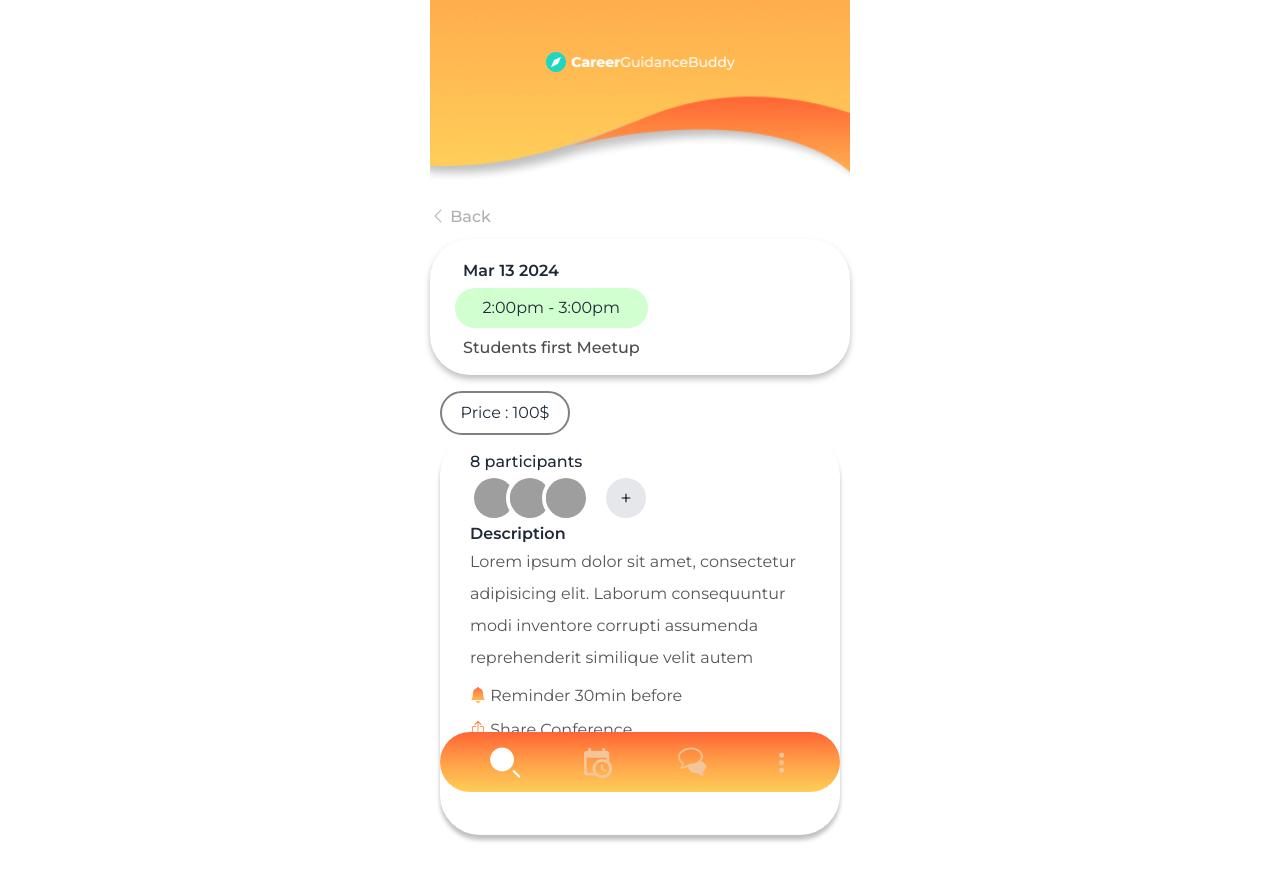
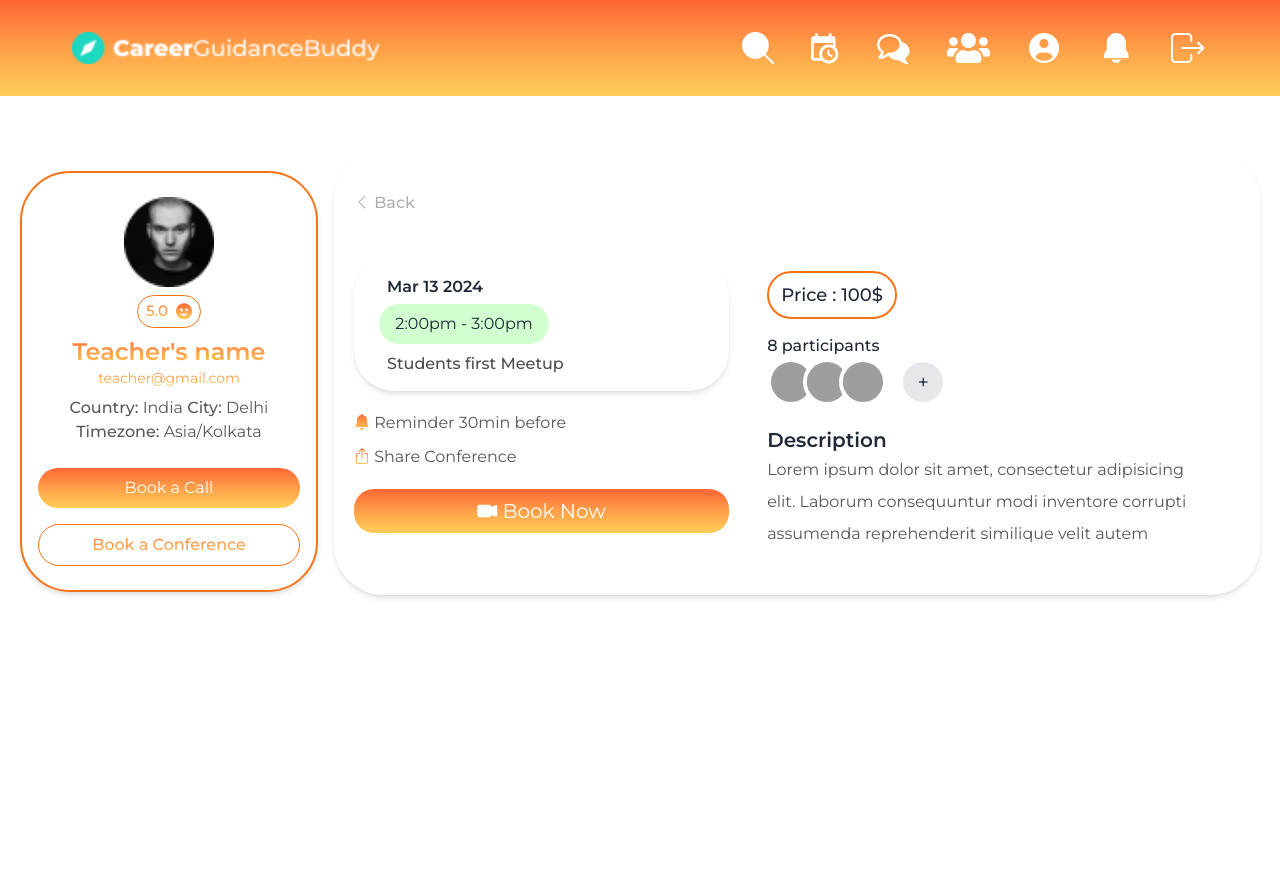
Before and after one commit to md-toybur-rahman/Student_Platform, a website: page conferenceDescription.html in a window 1280 px wide. After the commit the page ends 800 px from the top, so only its background shows below. Drawn offline with nearby package versions, Linux system fonts and the light colour scheme; grey boxes are pictures that could not be loaded.

Commit message:
completed conference description page

```diff
--- a/conferenceDescription.html
+++ b/conferenceDescription.html
@@ -1,5 +1,6 @@
 <!DOCTYPE html>
 <html lang="en" data-theme="light">
+
 <head>
   <meta charset="UTF-8" />
   <meta name="viewport" content="width=device-width, initial-scale=1.0" />
@@ -14,9 +15,11 @@
       bottom: 0;
       left: 50%;
       transform: translateX(-50%);
-      z-index: 1000; /* Adjust as needed */
+      z-index: 1000;
+      /* Adjust as needed */
     }
-    .time{
+
+    .time {
       background-color: #D1FFD0;
       width: 50%;
       padding: 8px;
@@ -25,15 +28,20 @@
       font-family:
         'Montserrat';
     }
+
     /* Hide scrollbar for Chrome, Safari, and Opera */
     .overflow-y-auto::-webkit-scrollbar {
       display: none;
     }
+
     /* Hide scrollbar for IE, Edge, and Firefox */
     .overflow-y-auto {
-        -ms-overflow-style: none; /* IE and Edge */
-        scrollbar-width: none; /* Firefox */
+      -ms-overflow-style: none;
+      /* IE and Edge */
+      scrollbar-width: none;
+      /* Firefox */
     }
+
     .card {
       display: flex;
       flex-direction: column;
@@ -48,8 +56,8 @@
       text-align: center;
       padding: 5px 0;
       border-radius: 20px;
-        margin-left: 13%;
     }
+
     .bell-icon {
       background: linear-gradient(180deg, #ff6535 0%, #ff9e48 48.9%, #ffce58 100%);
       color: transparent;
@@ -57,11 +65,13 @@
       background-clip: text;
 
     }
-    .date{
+
+    .date {
       font-weight: 600;
       margin: 0px 0px 5px 8px;
     }
-    .meeting-heading{
+
+    .meeting-heading {
       font-weight: 500;
       margin: 8px 0px 0px 8px;
       color: #4c4b4b;
@@ -71,29 +81,79 @@
   <script src="https://cdn.tailwindcss.com"></script>
 
 </head>
-  <body class="font-primary flex justify-center" data-theme="light">
-    <section>
-      <div>
+
+<body class="font-primary min-h-[100vh]" data-theme="light">
+  <section class="mb-20 sm:mb-0">
+    <nav class="hidden sm:flex items-center justify-center h-[96px] w-full bg-gradient px-5 lg:px-[72px]">
       <div
-          class="bg-contain bg-no-repeat w-full h-[280px] sm:mx-auto sm:w-full sm:max-w-md"
-          style="background-image: url('./img/background-2.png')"
-        >
+        class="w-full max-w-[1300px] mx-auto sm:flex flex-wrap md:gap-10 items-center justify-center lg:justify-between">
+        <div class="hidden lg:block">
+          <img class="w-[308px]" src="img/logo.png" alt="logo" />
+        </div>
+        <div class="flex items-center justify-center gap-8">
+          <img src="img/desktop_search_icon.png" alt="">
+          <img src="img/desktop_calander_icon.png" alt="">
+          <img src="img/desktop_chat_icon.png" alt="">
+          <img src="img/desktop_group_icon.png" alt="">
+          <img src="img/desktop_profile_icon.png" alt="">
+          <img src="img/desktop_notificaiton_icon.png" alt="">
+          <img src="img/desktop_logout_icon.png" alt="">
+        </div>
+      </div>
+    </nav>
+    <div class='sm:mx-auto sm:w-full sm:max-w-[1296px] sm:px-5'>
+      <div class="md:grid grid-cols-6 xl:grid-cols-8 gap-4 sm:min-h-[85vh] sm:py-[55px] justify-center">
+        <div class=" col-span-2 h-full min-h-full hidden sm:flex justify-center items-start pt-5 sm:pb-5 md:pb-0">
+          <div
+            class="sm:rounded-[50px] sm:shadow-md sm:border-2 w-full sm:h-fit sm:border-orange-500 sm:flex flex-col items-center justify-center sm:px-4 sm:py-6">
+            <div class="flex flex-col justify-center items-center mb-4">
+              <div class="w-[90px] h-[90px] rounded-full">
+                <img class="h-full w-full overflow-hidden" src="img/image.png" alt="" />
+              </div>
+              <div class="flex gap-2 justify-center items-center px-2 py-1 rounded-full border border-orange-500 mt-2">
+                <p class="font-medium text-[15px] text-gradient">
+                  5.0
+                </p>
+                <img src="img/rating-5.png" alt="" />
+              </div>
+              <h1 class="font-semibold text-2xl text-gradient text-center mt-2">Teacher's name</h1>
+              <p class="text-gradient text-sm font-normal">teacher@gmail.com</p>
+              <p class="text-[#585858] font-medium mt-2">Country: <span class="font-normal text-[#585858]">India</span> City:
+                <span class="font-normal text-[#585858]">Delhi</span>
+              </p>
+              <p class="text-[#585858] font-medium mb-2">Timezone: <span
+                  class="font-normal text-[#585858]">Asia/Kolkata</span></p>
+            </div>
+            <div class="flex flex-col gap-4 items-center justify-center sm:w-full px-8 sm:px-0">
+              <button class="mr-3 sm:mr-0 bg-gradient rounded-full text-white py-2 px-4 w-full">
+                Book a Call
+              </button>
+              <button
+                class="mr-3 sm:mr-0 border border-orange-500 font-medium text-gradient rounded-full text-white py-2 px-4 w-full">
+                Book a Conference
+              </button>
+            </div>
+          </div>
+        </div>
+        <div class="col-span-4 xl:col-span-6 sm:shadow-md rounded-[50px] md:p-5 h-fit">
+          <div class="sm:hidden bg-contain bg-cover bg-no-repeat w-full h-[280px] sm:mx-auto sm:w-full sm:max-w-md"
+            style="background-image: url('./img/background-2.png')">
             <div class="flex justify-center items-center pt-[52px]">
               <img class="w-[189px]" src="img/logo.png" alt="logo" />
             </div>
           </div>
-        <div style="display: flex; justify-content: left; align-items: center;gap:10rem;margin-top: -75px;  margin-bottom: 10px;">
-            <div style="color: #AFAFAF;" >
+          <div class="mt-[-30px] sm:mt-5 px-3 sm:px-0"
+            style="display: flex; justify-content: left; align-items: center;gap:10rem; margin-bottom: 10px;">
+            <div style="color: #AFAFAF;">
               <i class="bi bi-chevron-left"></i>
               <span style="font-weight: 500;">Back</span>
             </div>
 
           </div>
-        <div class="flex">
-            <div
-                class=" rounded-[40px]"
-                style="box-shadow: 0px 4px 6px 0px #00000040;width: 420px; padding: 20px 10px 15px 25px"
-              >
+          <div class="md:grid grid-cols-7 gap-2 md:mt-[40px] px-3 sm:px-0">
+            <div class="col-span-3 flex flex-col justify-center md:justify-start">
+              <div class=" rounded-[40px] w-full shadow-md"
+                style="padding: 20px 10px 15px 25px">
                 <div class="flex justify-between">
                   <div class="date">Mar 13 2024</div>
                   <!--<div class="edit" style="font-weight: 600; color: #AFAFAF;">Edit</div>-->
@@ -101,13 +161,32 @@
                 <div class="time">2:00pm - 3:00pm</div>
                 <div class="meeting-heading">Students first Meetup</div>
               </div>
+              <div class="hidden md:block mt-5">
+                <div style="margin-bottom: 10px;">
+                  <i class="bi bi-bell-fill bell-icon"></i>
+                  <span style="color: #565656;">Reminder 30min before</span>
+                </div>
+                <div style="margin-bottom: 10px;">
+                  <i class="bi bi-box-arrow-up bell-icon"></i>
+                  <span style="color: #565656;">Share Conference</span>
+                </div>
+                <div class="mt-5">
+                  <div class="join-button md:py-2 w-full md:text-xl">
+                    <i class="bi bi-camera-video-fill md:w-[20px]"></i>
+                    Book Now
+                  </div>
+                </div>
+              </div>
+            </div>
+            <div class="col-span-4 px-3 sm:px-0">
+              <div class="mt-4 md:ml-[30px] border-2 border-gray-500 sm:border-orange-500 sm:text-lg sm:font-medium"
+                style="width: 130px; border-radius: 30px; padding: 8px 5px;text-align: center;">
+                Price : 100$
               </div>
 
-        <div class="mt-4"  style="margin-left: 10px;border: 2px solid gray; width: 130px; border-radius: 30px; padding: 8px 5px;text-align: center;">
-            Price : 100$
-        </div>
-        <div  style=" height: 400px; width: 400px;margin-left: 10px; overflow-y: scroll;margin-bottom: 5rem;box-shadow: 0px 5px 4px 0px #00000040;padding: 15px 30px;" class="card rounded-[40px] overflow-y-auto">
-            <div >
+              <div style="overflow-y: scroll;;padding: 15px 30px;"
+                class="card rounded-[40px] overflow-y-auto h-fit w-full shadow-md sm:shadow-none">
+                <div>
                   <div style="font-weight: 500;">8 participants</div>
                   <div class="flex items-center " style="gap:1rem;">
                     <div class="avatar-group -space-x-3 rtl:space-x-reverse">
@@ -135,9 +214,15 @@
                     </div>
                   </div>
 
-                <div style="font-weight: 600;">Description</div>
-                <div style="color: #565656;line-height: 2rem;margin-bottom: 10px;">Lorem ipsum dolor sit amet, consectetur adipisicing elit. Laborum consequuntur modi inventore corrupti assumenda reprehenderit similique velit autem</div>
+                  <div class="md:text-xl md:mt-5" style="font-weight: 600;">Description</div>
+                  <div style="color: #565656;line-height: 2rem;margin-bottom: 10px;">Lorem ipsum dolor sit amet,
+                    consectetur
+                    adipisicing elit. Laborum consequuntur modi inventore corrupti assumenda reprehenderit similique
+                    velit
+                    autem
+                  </div>
 
+                  <div class="md:hidden">
                     <div style="margin-bottom: 10px;">
                       <i class="bi bi-bell-fill bell-icon"></i>
                       <span style="color: #565656;">Reminder 30min before</span>
@@ -146,39 +231,21 @@
                       <i class="bi bi-box-arrow-up bell-icon"></i>
                       <span style="color: #565656;">Share Conference</span>
                     </div>
-                <div class="join-button">
+                    <div class="mt-5 flex justify-center">
+                      <div class="join-button ">
                         <i class="bi bi-camera-video-fill "></i>
                         Book Now
                       </div>
                     </div>
                   </div>
-
-
-            <div
-                style="
-                  background: linear-gradient(
-                    180deg,
-                    #ff6535 0%,
-                    #ff9e48 48.9%,
-                    #ffce58 100%
-                  );
-                  width: 400px;
-
-                "
-                class="py-[10px] rounded-full  mb-2 sticky-bottom"
-              >
-                <div class="flex items-center justify-between px-[50px]">
-                  <img src="img/search-active.png" alt="" />
-                  <img src="img/4.png" alt="" />
-                  <img src="img/chat-inactive.png" alt="" />
-                  <img src="img/dots-inactive.png" />
                 </div>
               </div>
             </div>
-
+          </div>
         </div>
       </div>
     </div>
   </section>
 </body>
+
 </html>
```
Also changed, not shown: dist/output.css. Lines whose indentation alone changed are shown as unchanged.
